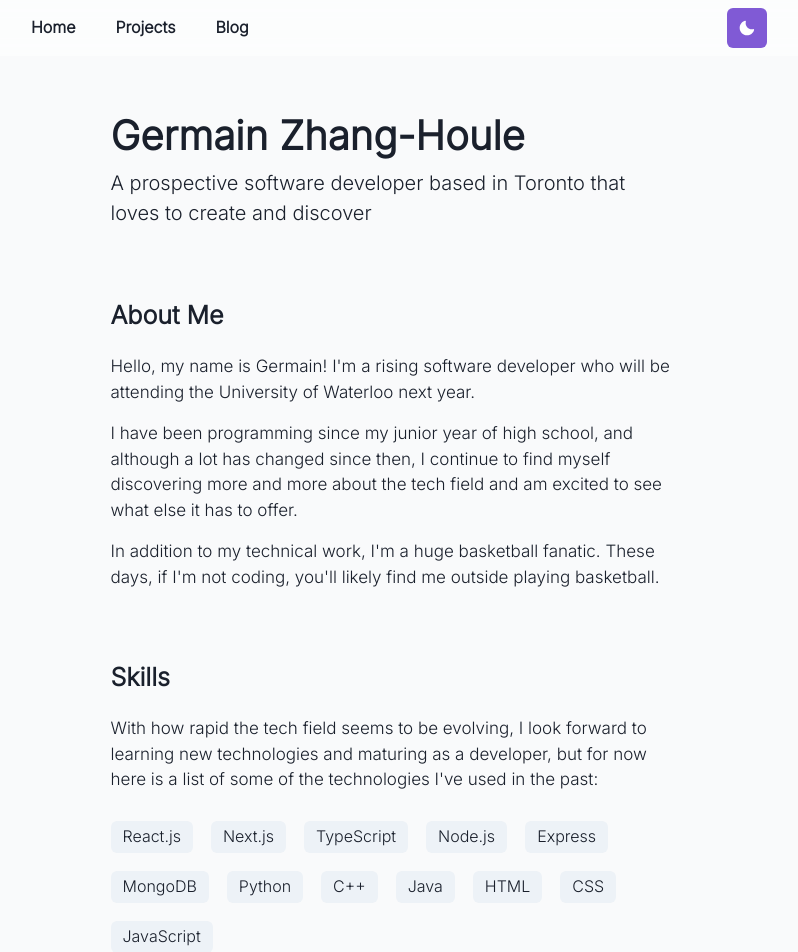
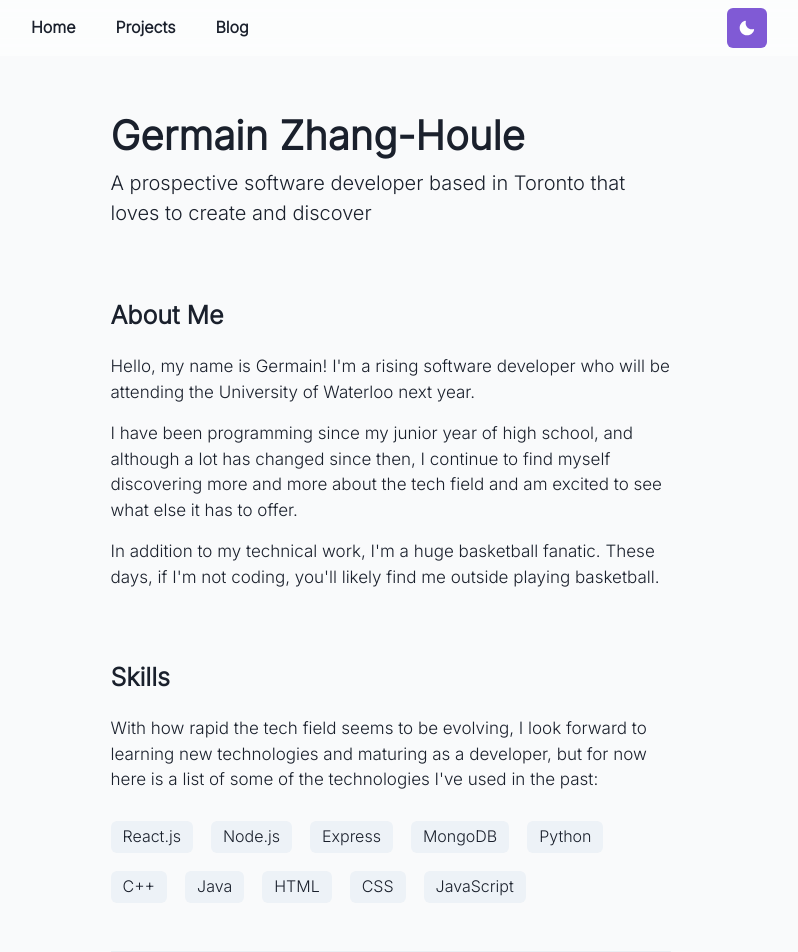
Before and after one commit to gzh2003/gzh-portfolio, a React (Create React App) app: page / in a window 1280 px wide. Shown: the top 952 px of the page, without its empty margins (249-1047 px from the left). Built offline with nearby package versions, Linux system fonts and the light colour scheme.

Commit message:
Tweaked skills section

```diff
--- a/src/Pages/Home.js
+++ b/src/Pages/Home.js
@@ -43,8 +43,6 @@ function Home(props) {
           <Wrap spacing="18px" mt="5">
             {[
               "React.js",
-              "Next.js",
-              "TypeScript",
               "Node.js",
               "Express",
               "MongoDB",
```
